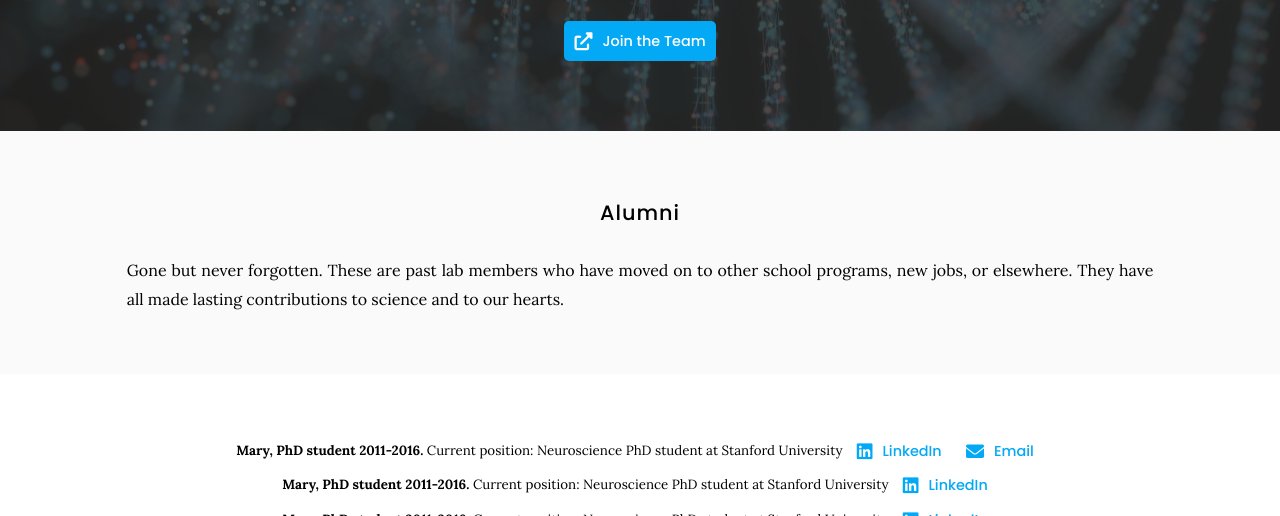
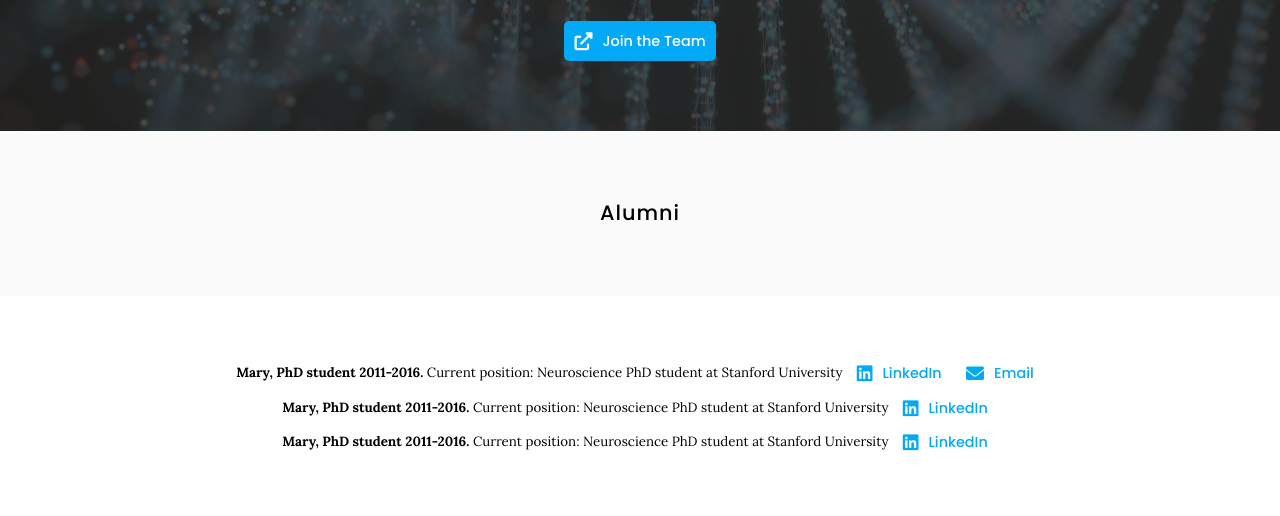
Before and after one commit to wmeng1018/Chen-lab-website, a Jekyll site: the page built from team/index.md, in a window 1280 px wide and 900 px high, scrolled down 1144 px, cut to the strip 0-516 px from the top of the window. Built offline with Jekyll 4.4.1, drawn with Linux system fonts in a browser that asks for light colours.

Commit message:
Update index.md

```diff
--- a/team/index.md
+++ b/team/index.md
@@ -53,7 +53,6 @@ Our lab is made up of a highly engaged and collaborative team of researchers. We
 {% include section.html %}
 
 ## Alumni
-Gone but never forgotten. These are past lab members who have moved on to other school programs, new jobs, or elsewhere. They have all made lasting contributions to science and to our hearts.
 
 {% include section.html %}
 <small><b>Mary, PhD student 2011-2016.</b> Current position: Neuroscience PhD student at Stanford University</small>
```
